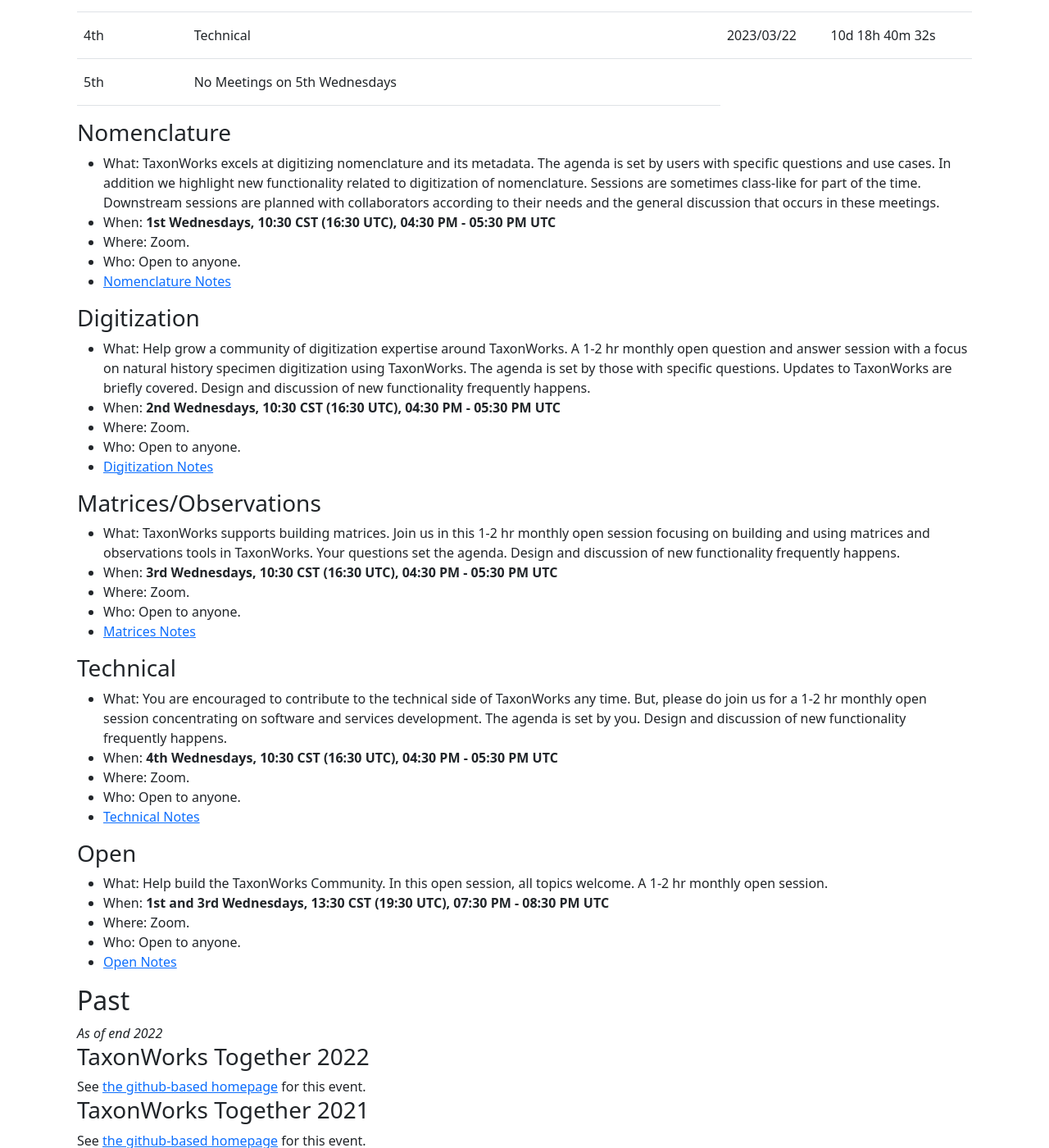
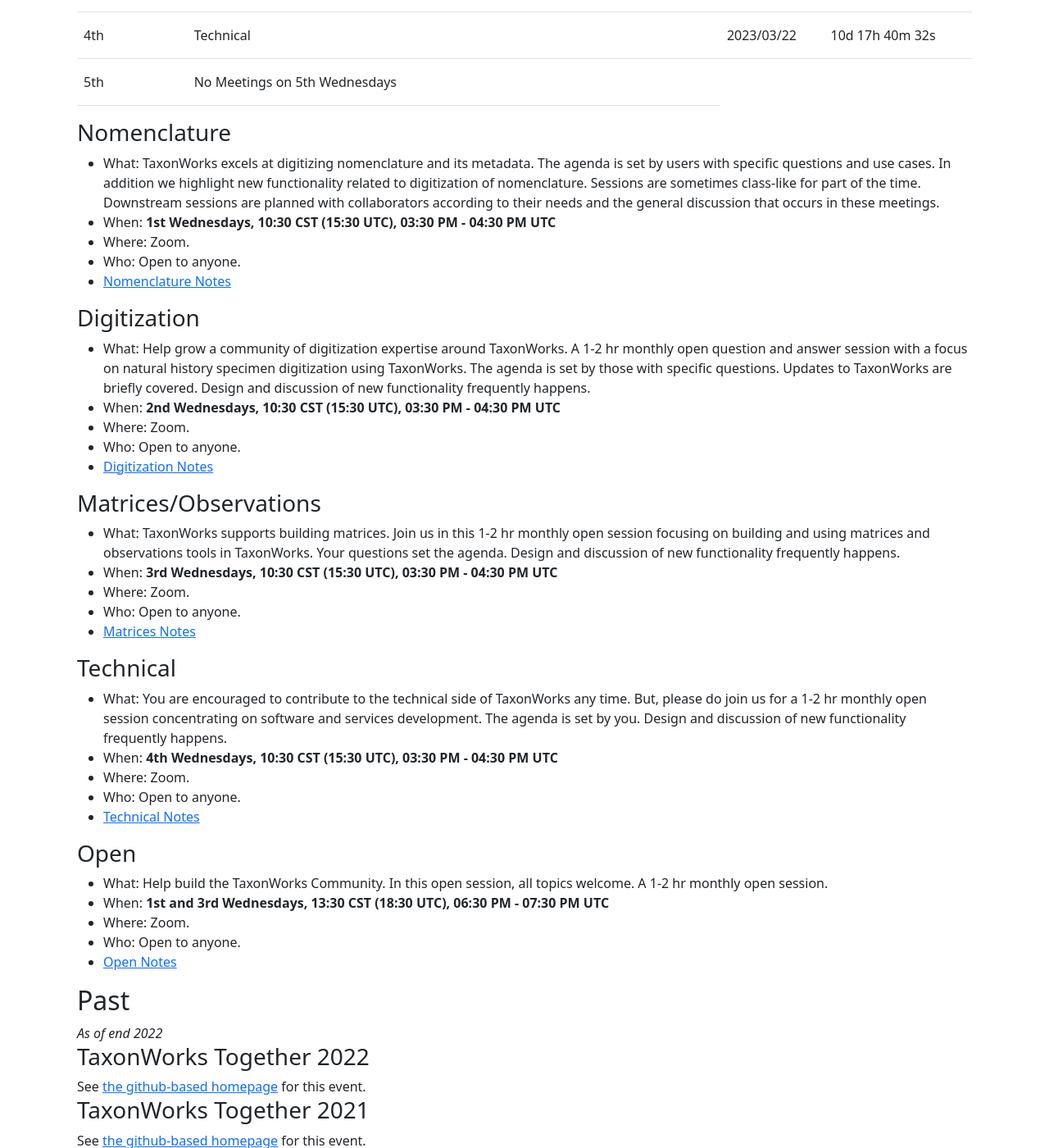
Before and after one commit to pnhogan/speciesfilegroup.github.io, a Jekyll site: the page built from events.html, in a window 1280 px wide and 1400 px high, scrolled down 1154 px. Shown: the whole window at 82% size. Built offline with Jekyll 4.4.1, drawn with Linux system fonts in a browser that asks for light colours; some of the changed text lies outside the part shown.

Commit message:
adjusting for spring forward time
changed the UTC times to adjust for "spring forward" change happening tonight.

```diff
--- a/events.html
+++ b/events.html
@@ -129,7 +131,7 @@
   <h3> Nomenclature </h3>
   <ul>
     <li>What: TaxonWorks excels at digitizing nomenclature and its metadata. The agenda is set by users with specific questions and use cases. In addition we highlight new functionality related to digitization of nomenclature. Sessions are  sometimes class-like for part of the time. Downstream sessions are planned with collaborators according to their needs and the general discussion that occurs in these meetings. </li>
-    <li>When: <b>1st Wednesdays, 10:30 CST (16:30 UTC), <span data-utc-to-local="16:30, 17:30"></span></b></li>
+    <li>When: <b>1st Wednesdays, 10:30 CST (15:30 UTC), <span data-utc-to-local="15:30, 16:30"></span></b></li>
     <li>Where: Zoom. </li>
     <li>Who: Open to anyone.</li>
     <li><a href="https://docs.google.com/document/d/1rvJ4ChR6VOFZlQPzPppZ3Y2MpwR6RqfvF00-HwyaU8U/edit?usp=sharing">Nomenclature Notes</a></li>
@@ -138,7 +140,7 @@
   <h3> Digitization </h3>
   <ul>
     <li>What: Help grow a community of digitization expertise around TaxonWorks. A 1-2 hr monthly open question and answer session with a focus on natural history specimen digitization using TaxonWorks. The agenda is set by those with specific questions. Updates to TaxonWorks are briefly covered. Design and discussion of new functionality frequently happens. </li>
-    <li>When: <b>2nd Wednesdays, 10:30 CST (16:30 UTC), <span data-utc-to-local="16:30, 17:30"></span></b></li>
+    <li>When: <b>2nd Wednesdays, 10:30 CST (15:30 UTC), <span data-utc-to-local="15:30, 16:30"></span></b></li>
     <li>Where: Zoom.  </li>
     <li>Who: Open to anyone. </li>
     <li><a href="https://docs.google.com/document/d/1n8VcRvaY8ViT8MCWfvciiGjo7BEYR6wpTk-NoctDMqM/edit?usp=sharing">Digitization Notes</a></li>
@@ -147,7 +149,7 @@
   <h3> Matrices/Observations </h3>
   <ul>
     <li>What: TaxonWorks supports building matrices. Join us in this 1-2 hr monthly open session focusing on building and using matrices and observations tools in TaxonWorks. Your questions set the agenda. Design and discussion of new functionality frequently happens.</li>
-    <li>When: <b>3rd Wednesdays, 10:30 CST (16:30 UTC), <span data-utc-to-local="16:30, 17:30"></span></b></li>
+    <li>When: <b>3rd Wednesdays, 10:30 CST (15:30 UTC), <span data-utc-to-local="15:30, 16:30"></span></b></li>
     <li>Where: Zoom.  </li>
     <li>Who: Open to anyone. </li>
     <li><a href="https://docs.google.com/document/d/1FodgK0UQ9ADmC0Ac2YqpbWeOG2o-K8Ccdy2PmJyJeyI/edit?usp=sharing">Matrices Notes</a></li>
@@ -156,7 +158,7 @@
   <h3> Technical </h3>
   <ul>
     <li>What: You are encouraged to contribute to the technical side of TaxonWorks any time. But, please do join us for a 1-2 hr monthly open session concentrating on software and services development. The agenda is set by you. Design and discussion of new functionality frequently happens. </li>
-    <li>When: <b>4th Wednesdays, 10:30 CST (16:30 UTC), <span data-utc-to-local="16:30, 17:30"></span></b></li>
+    <li>When: <b>4th Wednesdays, 10:30 CST (15:30 UTC), <span data-utc-to-local="15:30, 16:30"></span></b></li>
     <li>Where: Zoom.  </li>
     <li>Who: Open to anyone. </li>
     <li><a href="https://docs.google.com/document/d/1_pS0YlNfl8Q3RFvU8FOadZrD1IcGypBoRCunU3rsPtQ/edit?usp=sharing">Technical Notes</a></li>
@@ -165,7 +167,7 @@
   <h3> Open </h3>
   <ul>
     <li>What: Help build the TaxonWorks Community. In this open session, all topics welcome. A 1-2 hr monthly open session. </li>
-    <li>When: <b>1st and 3rd Wednesdays, 13:30 CST (19:30 UTC), <span data-utc-to-local="19:30, 20:30"></span></b></li>
+    <li>When: <b>1st and 3rd Wednesdays, 13:30 CST (18:30 UTC), <span data-utc-to-local="18:30, 19:30"></span></b></li>
     <li>Where: Zoom.  </li>
     <li>Who: Open to anyone. </li>
     <li><a href="https://docs.google.com/document/d/1Wq3-2x6Y3hLy9DoxLoc86vj68FI_nlb8mVTKr_KgbvY/edit?usp=sharing">Open Notes</a></li>
```
Also changed, not shown: other parts of events.html (+4 -2 lines).
